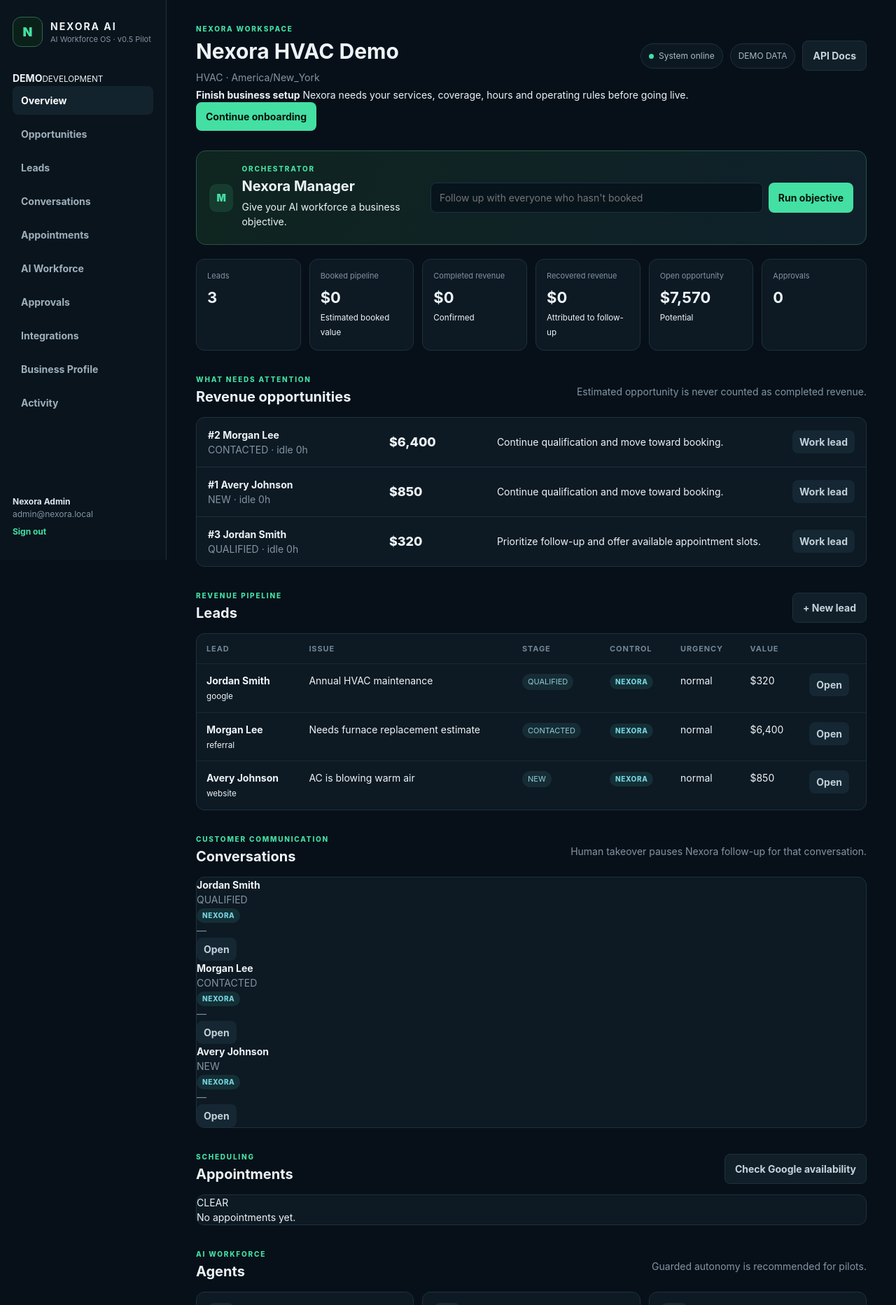
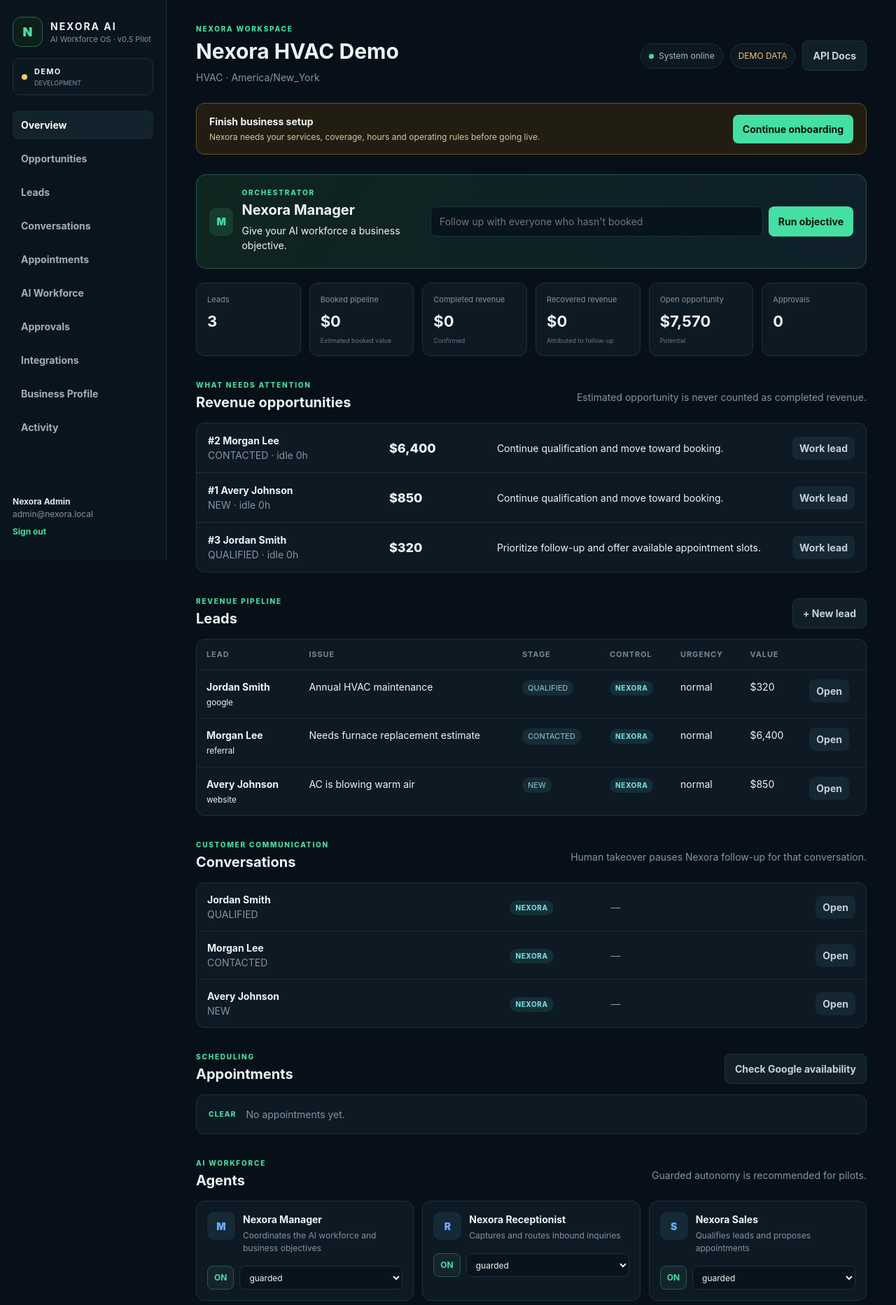
Before and after one commit to d3faulth-private/nexora-ai, a FastAPI app: page / in a window 1280 px wide. Shown: the top 1865 px of the page at 70% size. Run offline with FastAPI, Linux system fonts and the light colour scheme; the visitor is signed in with stand-in values (Sample User, id 1); data comes from the database, SQL or seed files in the repository; data that the repository does not hold is empty.

Commit message:
Polish pilot dashboard states dialogs and responsive UX

```diff
--- a/app/static/styles.css
+++ b/app/static/styles.css
@@ -163,3 +163,57 @@ dialog::backdrop{background:#02070bc9}
 @media(max-width:850px){
   .opportunity-item{grid-template-columns:1fr}
 }
+
+
+/* v0.5 pilot polish */
+.mode-card{display:flex;align-items:center;gap:10px;border:1px solid var(--line);border-radius:10px;padding:10px 12px;margin:-18px 0 22px;background:#0c1821}
+.mode-card strong{display:block;font-size:11px;letter-spacing:.12em}
+.mode-card small{display:block;color:var(--muted);font-size:9px;margin-top:1px}
+.mode-dot{width:8px;height:8px;border-radius:50%;background:var(--amber)}
+.mode-card.live .mode-dot,.live-pill{background:var(--green)}
+.mode-card.live{border-color:#245943}
+.demo-pill{color:var(--amber)}
+.setup-banner{display:flex;align-items:center;justify-content:space-between;gap:20px;margin-top:22px;padding:15px 18px;border:1px solid #665324;background:#211d11;border-radius:12px}
+.setup-banner span{display:block;color:#d5c69a;margin-top:3px;font-size:12px}
+.metric small{display:block;color:#657987;font-size:9px;margin-top:4px}
+.conversation-row,.appointment-row{display:grid;grid-template-columns:minmax(180px,1.5fr) 130px minmax(180px,1fr) auto;gap:14px;align-items:center;padding:13px 15px;border-bottom:1px solid #182a36}
+.conversation-row:last-child,.appointment-row:last-child{border-bottom:0}
+.empty-state{display:flex;gap:14px;padding:17px;color:var(--muted);align-items:center}
+.empty-state span{font-size:10px;letter-spacing:.12em;color:var(--green);font-weight:800}
+.empty-cell{text-align:center;color:var(--muted);padding:28px}
+.connector-heading{display:flex;justify-content:space-between;gap:10px;align-items:flex-start}
+.connector-badge{font-size:9px;letter-spacing:.08em;border-radius:999px;padding:4px 7px;background:#172530;color:#a4b7c3}
+.connector-badge.connected{background:#153428;color:var(--green)}
+.connector-badge.degraded{background:#3b2e13;color:var(--amber)}
+.connector-last{display:block!important;margin-top:5px}
+.danger-lite{color:#ff989d!important;border-color:#5b3035!important;background:#27171a!important}
+.stage-line{display:flex;align-items:center;gap:9px;flex-wrap:wrap;margin:8px 0 4px;color:var(--muted);font-size:12px}
+.urgency-label{font-size:10px;letter-spacing:.08em;color:var(--amber)}
+.lead-dialog-card{width:min(1050px,94vw)}
+.lead-layout{display:grid;grid-template-columns:minmax(0,2fr) minmax(240px,.8fr);gap:18px}
+.lead-layout h3,.history-panel h3{font-size:12px;text-transform:uppercase;letter-spacing:.09em;color:#91a6b3}
+.history-panel{border-left:1px solid var(--line);padding-left:18px}
+.history-list{display:grid;gap:8px}
+.history-item{display:grid;gap:3px;background:#09151d;border:1px solid #172b37;border-radius:8px;padding:9px 10px}
+.history-item strong{font-size:10px;letter-spacing:.08em;color:var(--green)}
+.history-item span{font-size:12px}
+.history-item small{color:var(--muted);font-size:10px}
+.dialog-actions{display:flex;justify-content:flex-end;gap:8px;margin-top:16px}
+.wizard-progress{display:grid;grid-template-columns:repeat(5,1fr);gap:6px;margin:18px 0}
+.wizard-progress span{font-size:10px;color:var(--muted);border-bottom:2px solid var(--line);padding:7px 3px}
+.wizard-progress span.active{color:var(--green);border-color:var(--green)}
+.wizard-step{display:none;min-height:230px}
+.wizard-step.active{display:block}
+.wizard-actions{display:flex;justify-content:flex-end;gap:8px;margin-top:15px}
+.form-grid.single{grid-template-columns:1fr}
+.form-grid label,.dialog-card>label{display:grid;gap:6px;color:#a9bbc6;font-size:11px}
+.review-card{border:1px solid var(--line);background:#09151d;padding:16px;border-radius:10px}
+.review-card p{color:#b8c7cf;margin-top:9px}
+.toast-region{position:fixed;right:24px;bottom:24px;display:grid;gap:9px;z-index:1000;width:min(380px,calc(100vw - 48px))}
+.toast{border:1px solid var(--line);background:#101f2a;color:var(--text);border-radius:10px;padding:12px 14px;box-shadow:0 12px 34px #0008}
+.toast.ok{border-color:#285b49}
+.toast.warn{border-color:#665324}
+.toast.error{border-color:#6d3338;color:#ffb1b5}
+.result{white-space:pre-wrap}
+@media(max-width:900px){.lead-layout{grid-template-columns:1fr}.history-panel{border-left:0;border-top:1px solid var(--line);padding:14px 0 0}.conversation-row,.appointment-row{grid-template-columns:1fr 1fr}.wizard-progress{grid-template-columns:1fr}.wizard-progress span{display:none}.wizard-progress span.active{display:block}.setup-banner{align-items:flex-start;flex-direction:column}}
+@media(max-width:600px){.conversation-row,.appointment-row{grid-template-columns:1fr}.toast-region{right:14px;bottom:14px;width:calc(100vw - 28px)}}
```
